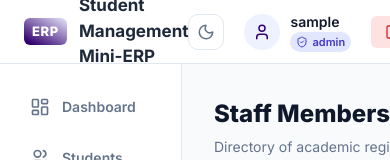
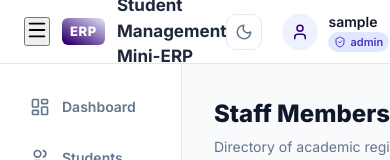
Before and after one commit to shksahil18/Student-Management-Mini-ERP, a React (Vite) app in the folder frontend/: page /staff in a window 390 px wide. Shown: the top 160 px of the page. Built offline with nearby package versions, Linux system fonts and the light colour scheme; no server answers; sample sign-in values are in the browser's storage.

Commit message:
feat(ui): add responsive hamburger navigation and mobile drawer for tablet & phone screens

```diff
--- a/frontend/src/components/layout/AppLayout.jsx
+++ b/frontend/src/components/layout/AppLayout.jsx
@@ -1,14 +1,27 @@
-import React from 'react';
+import React, { useState, useCallback } from 'react';
 import { Outlet } from 'react-router-dom';
 import { Navbar } from './Navbar';
 import { Sidebar } from './Sidebar';
 
 export const AppLayout = () => {
+  const [sidebarOpen, setSidebarOpen] = useState(false);
+
+  const openSidebar  = useCallback(() => setSidebarOpen(true),  []);
+  const closeSidebar = useCallback(() => setSidebarOpen(false), []);
+
   return (
     <div className="erp-app">
-      <Navbar />
+      <Navbar onHamburgerClick={openSidebar} />
       <div className="erp-body">
-        <Sidebar />
+        {/* Backdrop — only rendered on mobile when sidebar is open */}
+        {sidebarOpen && (
+          <div
+            className="sidebar-backdrop"
+            onClick={closeSidebar}
+            aria-hidden="true"
+          />
+        )}
+        <Sidebar isOpen={sidebarOpen} onClose={closeSidebar} />
         <main className="erp-main-content">
           <Outlet />
         </main>
--- a/frontend/src/components/layout/Navbar.jsx
+++ b/frontend/src/components/layout/Navbar.jsx
@@ -2,15 +2,25 @@ import React from 'react';
 import { Link } from 'react-router-dom';
 import { useAuth } from '../../context/AuthContext';
 import { useTheme } from '../../context/ThemeContext';
-import { LogOut, User, ShieldCheck, Sun, Moon } from 'lucide-react';
+import { LogOut, User, ShieldCheck, Sun, Moon, Menu } from 'lucide-react';
 
-export const Navbar = () => {
+export const Navbar = ({ onHamburgerClick }) => {
   const { user, logout, isAdmin } = useAuth();
   const { isDark, toggleTheme } = useTheme();
 
   return (
     <header className="erp-navbar">
       <div className="navbar-brand">
+        {/* Hamburger — only visible on ≤768 px */}
+        <button
+          className="hamburger-btn"
+          onClick={onHamburgerClick}
+          aria-label="Open navigation menu"
+          type="button"
+        >
+          <Menu size={22} />
+        </button>
+
         <span className="brand-badge">ERP</span>
         <span className="brand-title">Student Management Mini-ERP</span>
       </div>
@@ -49,7 +59,7 @@ export const Navbar = () => {
 
         <button onClick={logout} className="btn-logout" title="Sign Out">
           <LogOut size={16} />
-          <span>Logout</span>
+          <span className="btn-logout-text">Logout</span>
         </button>
       </div>
     </header>
```
